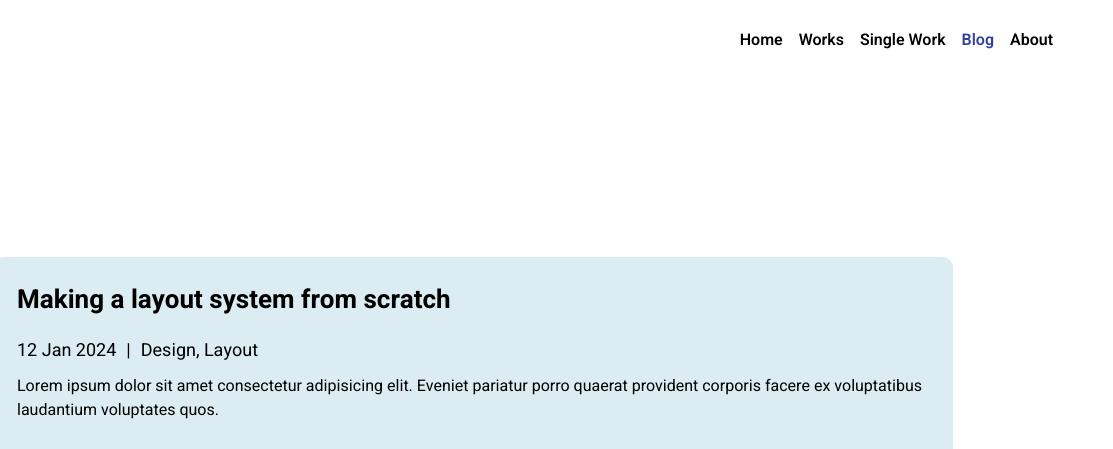
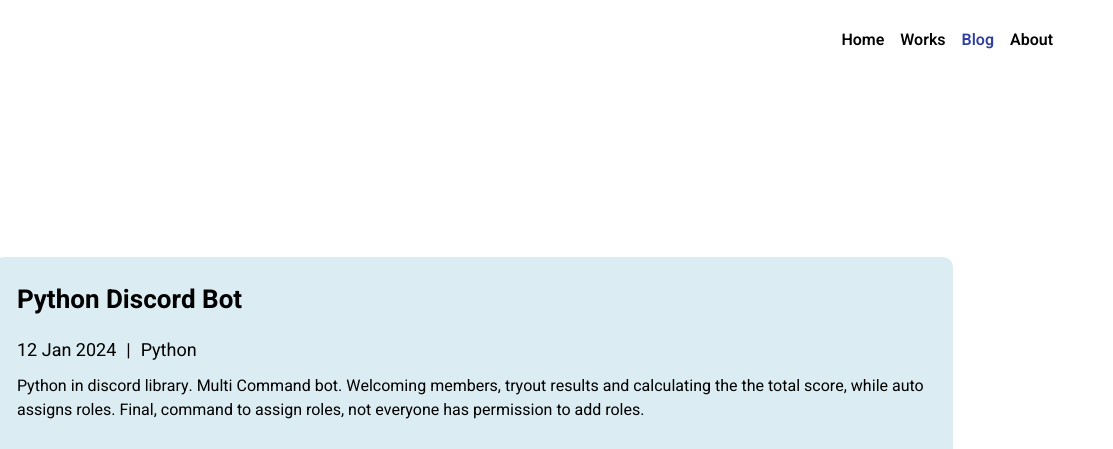
Before and after one commit to MrChop1/Personal.Portfolio, a plain HTML site: page blog.html in a window 1280 px wide. Shown: the top 449 px of the page, 167-1280 px from the left. Drawn offline with nearby package versions, Linux system fonts and the light colour scheme.

Commit message:
blog.html

```diff
--- a/blog.html
+++ b/blog.html
@@ -19,7 +19,6 @@
         <div class="nav-links">
             <a href="index.html">Home</a>
             <a href="works.html">Works</a>
-            <a href="single-work.html">Single Work</a>
             <a class="selected" href="blog.html">Blog</a>
             <a href="about.html">About</a>
         </div>
@@ -31,14 +30,13 @@
     <div class="content">
         <div class="post-list">
             <div class="post-item">
-                <h3>Making a layout system from scratch</h3>
+                <h3>Python Discord Bot</h3>
                 <div class="info">
                     <h5>12 Jan 2024</h5>
                     <h5>|</h5>
-                    <h5>Design, Layout</h5>
+                    <h5>Python</h5>
                 </div>
-                <p>Lorem ipsum dolor sit amet consectetur adipisicing elit. Eveniet pariatur porro quaerat provident
-                    corporis facere ex voluptatibus laudantium voluptates quos.</p>
+                <p>Python in discord library. Multi Command bot. Welcoming members, tryout results and calculating the the total score, while auto assigns roles. Final, command to assign roles, not everyone has permission to add roles.</p>
 
                 <div class="buttons">
                     <i class='bx bx-share'></i>
```
